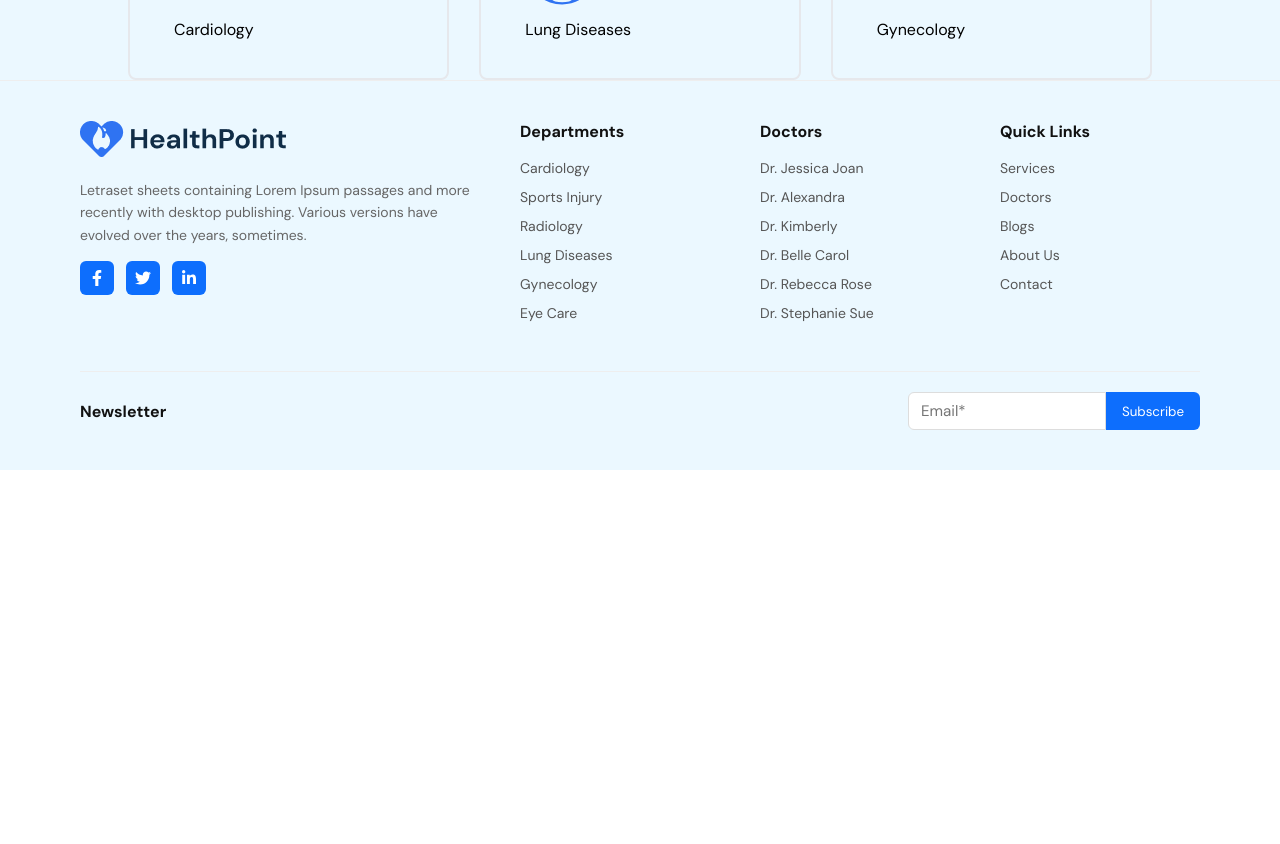
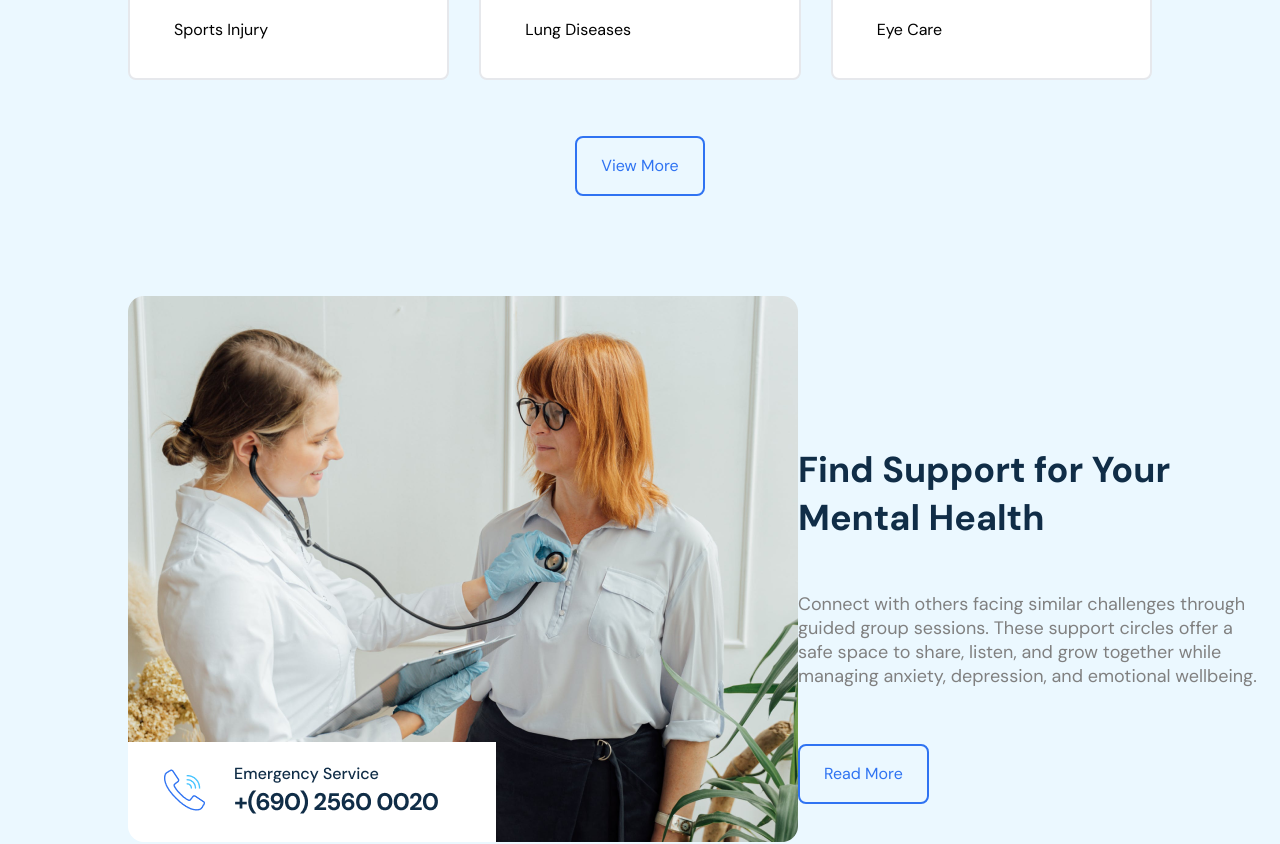
Before and after one commit to adhamjonjabborov07/Hackathon-NoMercy, a React (Vite) app: page / in a window 1280 px wide. Shown: the part 2160-3004 px from the top of the page. Before the commit the page ends 2630 px from the top, so only its background shows below. Built offline with nearby package versions, Linux system fonts and the light colour scheme.

Commit message:
dbfhsdfdsj

```diff
--- a/src/pages/Home/home.css
+++ b/src/pages/Home/home.css
@@ -100,6 +100,7 @@
   border-radius: 8px;
   padding: 44px;
   border: 2px solid #e6e8ec;
+  background-color: white;
 }
 .div-p {
   padding-top: 114px;
@@ -133,4 +134,10 @@
   font-size: 20px;
   line-height: 32px;
   letter-spacing: 0%;
+  background-color: white;
 }
+
+.btn-container1 {
+  padding-top: 56px;
+  text-align: center;
+}
--- a/src/pages/Home/home.jsx
+++ b/src/pages/Home/home.jsx
@@ -14,7 +14,7 @@ function Home() {
               </p>
               <div>
                 <button className="btn1" type="button">
-                Book appointment
+                  Book appointment
                 </button>
               </div>
             </div>
@@ -86,14 +86,14 @@ function Home() {
                   <img src="./src/pages/Home/images/as.svg" alt="" />
                 </div>
                 <div className="div-p">
-                  <p>Cardiology</p>
+                  <p>Sports Injury</p>
                 </div>
               </div>
               <div className="card">
+                <div>
+                  <img src="./src/pages/Home/images/sa.svg" alt="" />
+                </div>
                 <div className="div-p">
-                  <div>
-                    <img src="./src/pages/Home/images/eye.svg" alt="" />
-                  </div>
                   <p>Lung Diseases</p>
                 </div>
               </div>
@@ -102,7 +102,39 @@ function Home() {
                   <img src="./src/pages/Home/images/sa.svg" alt="" />
                 </div>
                 <div className="div-p">
-                  <p>Gynecology</p>
+                  <p>Eye Care</p>
+                </div>
+              </div>
+            </div>
+            <div className="btn-container1">
+              <button className="btn1" type="button">
+                View More
+              </button>
+            </div>
+          </div>
+        </section>
+        <section>
+          <div className="container">
+            <div className="text-container2">
+              <div>
+                <img src="./src/pages/Home/images/ij.png" alt="" />
+              </div>
+              <div>
+                <div>
+                  <p className="text1">Find Support for Your Mental Health</p>
+                </div>
+                <div>
+                  <p className="text2">
+                    Connect with others facing similar challenges through guided
+                    group sessions. These support circles offer a safe space to
+                    share, listen, and grow together while managing anxiety,
+                    depression, and emotional wellbeing.
+                  </p>
+                </div>
+                <div className="btn-container">
+                  <button className="btn1" type="button">
+                    Read More
+                  </button>
                 </div>
               </div>
             </div>
```
Also changed, not shown: src/pages/Home/images/ij.png (added).
